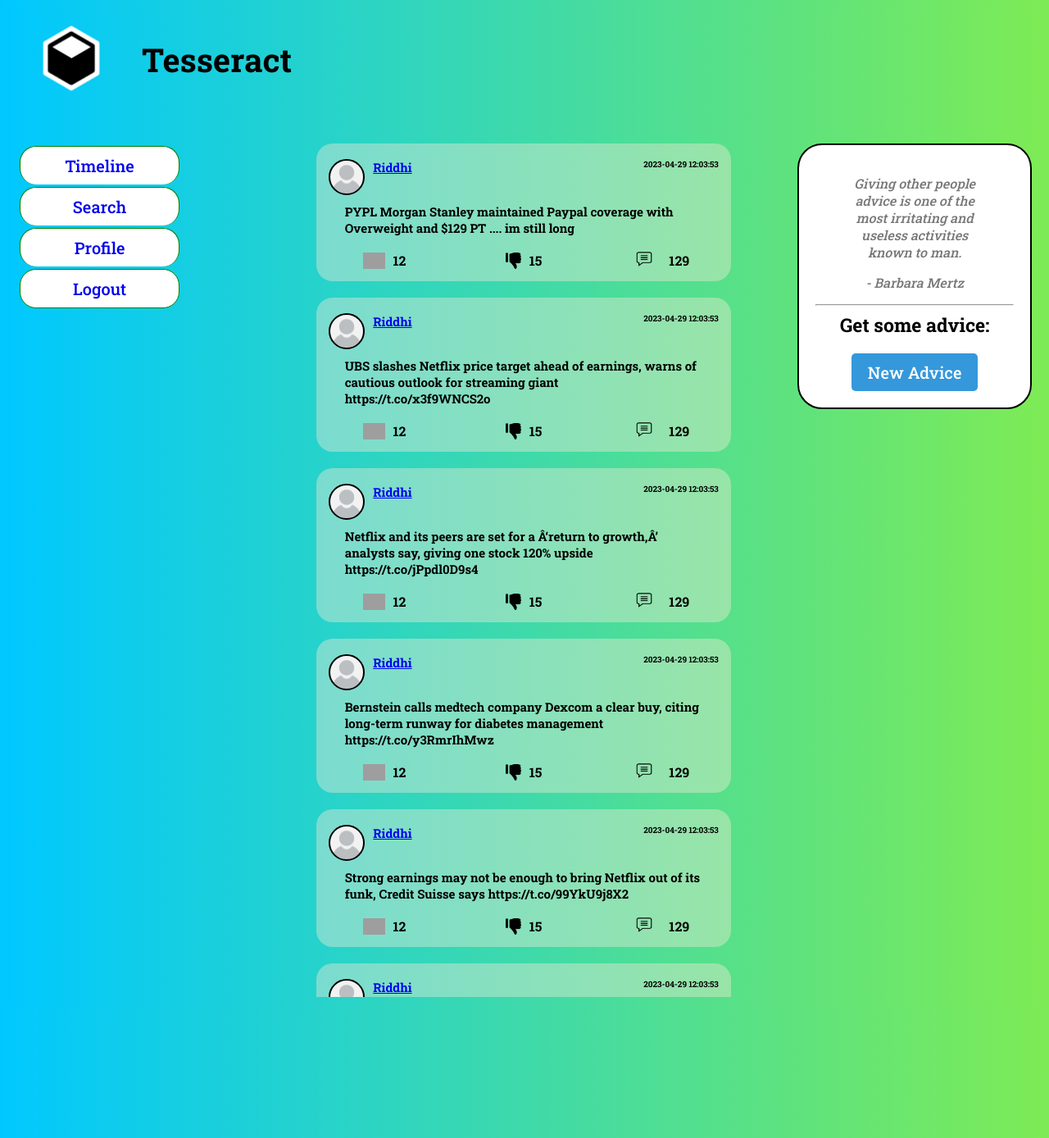
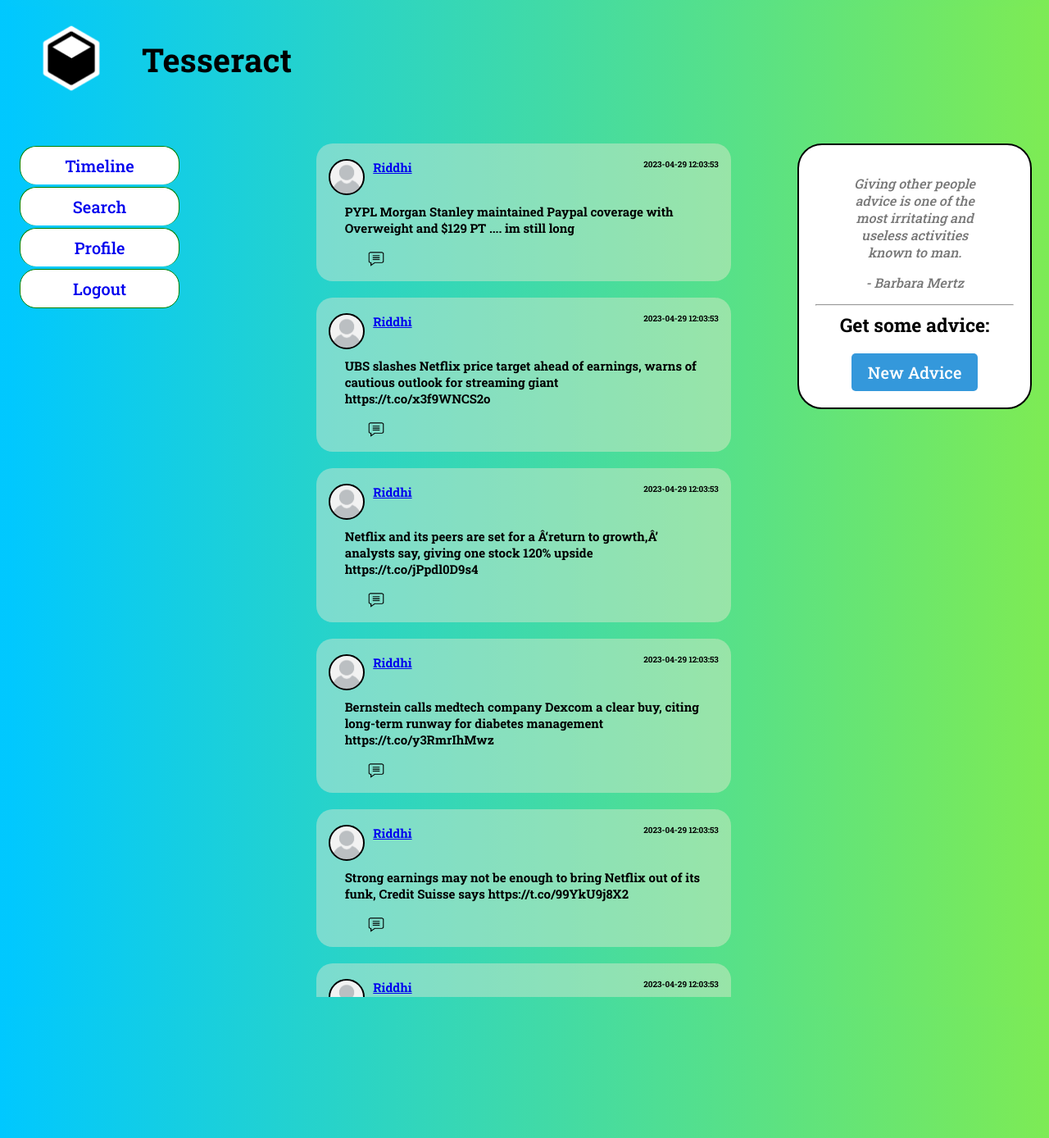
Before and after one commit to CodingLife1024/FlaskPractice, a Flask app: page /profile/1/posts in a window 1280 px wide. Shown: the whole page at 82% size. Run offline with Flask 3, Linux system fonts and the light colour scheme; data comes from the database, SQL or seed files in the repository; both versions use the stored data as it was after the commit; grey boxes are pictures that could not be loaded.

Commit message:
gituuvugiyciy

```diff
--- a/static/displayComments.css
+++ b/static/displayComments.css
@@ -16,6 +16,7 @@
     overflow: hidden;
     background-color: black;
     margin-right: 20px;
+    background-image: cover;
 }
 
 .imm11 img{
--- a/templates/timeline.html
+++ b/templates/timeline.html
@@ -42,26 +42,17 @@
                         </div>
                         <div class="pic">
                             {% if post['pic'] is not none %}
-                                <img src="{{ url_for('static', filename=post['pic']) }}">
+                                <img src="{{ url_for('static', filename='load.jpg') }}" alt="Default Image">
                             {% endif %}
                         </div>
                         <div class="content">
                             <h2>{{ post['content'] }}</h2>
                         </div>
                         <div class="likeDislike">
-                            <div class="likes">
-                                <img src="{{ url_for('static', filename='like_photo.png') }}">
-                                <div class="num"><h4>12</h4></div>
-                            </div>
-                            <div class="dislikes">
-                                <img src="{{ url_for('static', filename='dislike_pic.png') }}">
-                                <div class="num"><h4>15</h4></div>
-                            </div>
                             <div class="comments">
                                 <a href="{{ url_for('comments', user_id=user['user_id'], post_id=post['post_id']) }}">
                                     <img src="{{ url_for('static', filename='Comment.png') }}" width="20px" height="20px">
                                 </a>
-                                <div class="num"><h4>129</h4></div>
                             </div>
                         </div>
                     </div>
```
Also changed, not shown: templates/displayComments.html (+1 -8 lines), database.db, static/load.jpg (added).
